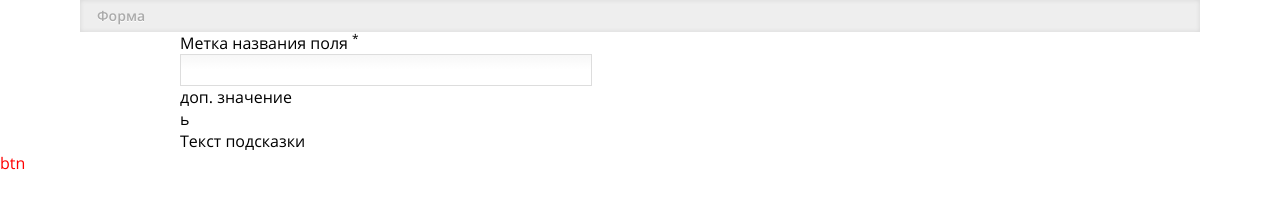
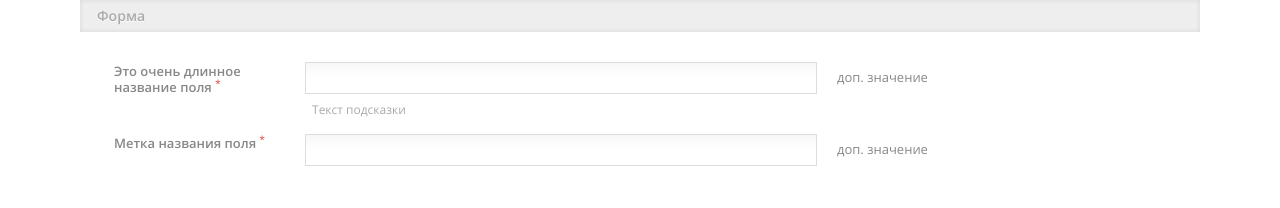
Before and after one commit to fatuk/emias-ui, a website: page index.html in a window 1280 px wide. Drawn offline with nearby package versions, Linux system fonts and the light colour scheme.

Commit message:
Add form row new markup and styles

```diff
--- a/index.html
+++ b/index.html
@@ -17,25 +17,49 @@
                     Форма
                 </h1>
             </header>
-            <div class="form__row">
-<label class="label">
+            <table class="form__row">
+                <tr>
+                    <td class="form__row-label">
+                        <label for="field-1" class="label">
+                            <span class="label__text">
+                            Это очень длинное название поля
+                            <sup class="label__required">*</sup>
+                        </span>
+                        </label>
+                    </td>
+                    <td class="form__row-field">
+                        <input type="text" class="input" name="" id="field-1">
+                        <div class="form__row-hint">
+                            Текст подсказки
+                        </div>
+                    </td>
+                    <td class="form__row-aux">
+                        доп. значение
+                    </td>
+                </tr>
+            </table>
+            <table class="form__row">
+                <tr>
+                    <td class="form__row-label">
+                        <label for="field-2" class="label">
                             <span class="label__text">
                             Метка названия поля
                             <sup class="label__required">*</sup>
                         </span>
-	<input type="text" class="input" name="">
                         </label>
-<div class="extra">
+                    </td>
+                    <td class="form__row-field">
+                        <input type="text" class="input" name="" id="field-2">
+                    </td>
+                    <td class="form__row-aux">
                         доп. значение
-</div>ь
-<div class="text-hint">
-	Текст подсказки
-</div>
-            </div>
+                    </td>
+                </tr>
+            </table>
         </div>
     </div>
 
-    <div class="btn">btn</div>
+    <!-- <div class="btn">btn</div> -->
 
     <script src="vendors/plugins.min.js"></script>
     <script src="js/main.js"></script>
--- a/scss/_form.scss
+++ b/scss/_form.scss
@@ -5,6 +5,7 @@
 	height: 32px;
 	background: #eee;
 	box-shadow: 0 0 5px rgba(0,0,0,.1) inset;
+	margin-bottom: 30px;
 }
 .form__title {
 	margin: 0;
@@ -17,6 +18,33 @@
 	text-shadow: 0 1px 0 #fff;
 }
 .form__row {
+	width: 100%;
+	padding-left: 100px;
+	margin-bottom: 16px;
+	tr {
+		vertical-align: top;
+	}
+}
+.form__row:last-child {
+	margin-bottom: 0;
+}
+.form__row-label {
+	width: 225px;
+	padding-left: 34px;
+	line-height: 1;
+}
+.form__row-field {
 	width: 512px;
-	padding-left: 100px;
 }
+.form__row-aux {
+	font-size: 13px;
+	color: #888;
+	padding-left: 20px;
+	line-height: 30px;
+}
+.form__row-hint {
+	font-size: 12px;
+	color: #aaa;
+	padding-left: 7px;
+	margin-top: 7px;
+}
--- /dev/null
+++ b/scss/_label.scss
@@ -0,0 +1,10 @@
+.label {
+	font-size: 13px;
+	font-weight: 600;
+}
+.label__text {
+	color: #888;
+}
+.label__required {
+	color: #e55c5c;
+}
--- a/scss/main.scss
+++ b/scss/main.scss
@@ -4,3 +4,4 @@
 @import 'btn';
 @import 'form';
 @import 'input';
+@import 'label';
```
Also changed, not shown: templates/index.html (+40 -4 lines), css/main.css, 1 other file. Lines whose indentation alone changed are shown as unchanged.
